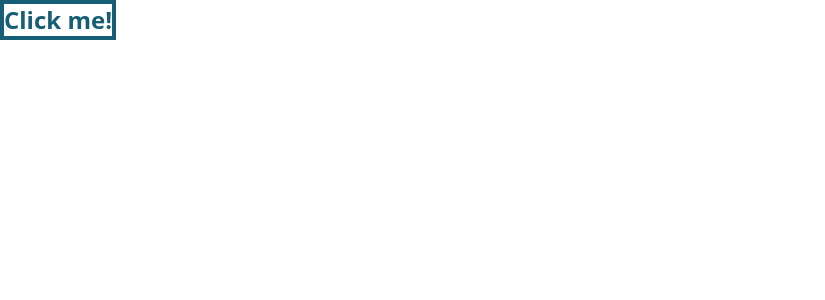
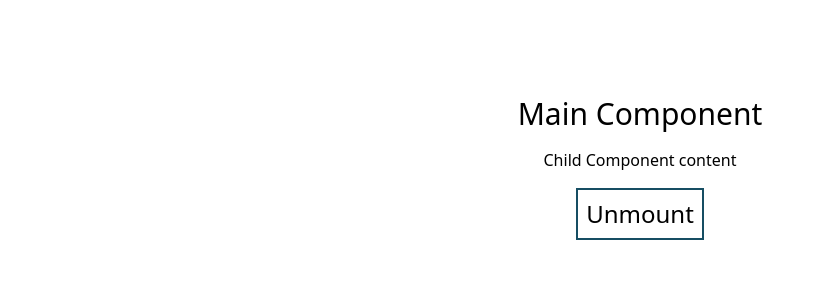
Before and after one commit to syedaAnusha/React-Indepth, a React (Vite) app in the folder learn-react-indepth/: page / in a window 1280 px wide. Shown: the top 300 px of the page, without its empty margins (0-825 px from the left). Built offline with nearby package versions, Linux system fonts and the light colour scheme.

Commit message:
refactor: Implement componentWillUnmount

```diff
--- a/learn-react-indepth/src/App.jsx
+++ b/learn-react-indepth/src/App.jsx
@@ -1,12 +1,13 @@
 /* eslint-disable no-unused-vars */
 import React, { Component } from "react";
-import LifeCycleA from "./LifeCycleA";
+import Parent from "./Parent";
+// import LifeCycleA from "./LifeCycleA";
 
 export default class App extends Component {
   render() {
     return (
       <>
-        <LifeCycleA />
+        <Parent />
       </>
     );
   }
--- /dev/null
+++ b/learn-react-indepth/src/Parent.jsx
@@ -0,0 +1,50 @@
+/* eslint-disable no-unused-vars */
+import React from "react";
+
+class Child extends React.Component {
+  componentDidMount() {
+    console.log("Component mounted");
+  }
+
+  componentWillUnmount() {
+    console.log("Component unmounted");
+  }
+
+  render() {
+    return (
+      <div>
+        <p>Child Component content</p>
+      </div>
+    );
+  }
+}
+
+export default class Parent extends React.Component {
+  constructor(props) {
+    super(props);
+    this.state = {
+      showComponent: true,
+    };
+  }
+
+  toggleComponent = () => {
+    this.setState((prevState) => ({
+      showComponent: !prevState.showComponent,
+    }));
+  };
+
+  render() {
+    return (
+      <div className="block text-center space-y-4 mt-24">
+        <h1 className="text-3xl">Main Component</h1>
+        {this.state.showComponent && <Child />}
+        <button
+          onClick={this.toggleComponent}
+          className="border-2 border-cyan-900 text-2xl p-2"
+        >
+          {this.state.showComponent ? "Unmount" : "Mount"}
+        </button>
+      </div>
+    );
+  }
+}
```
